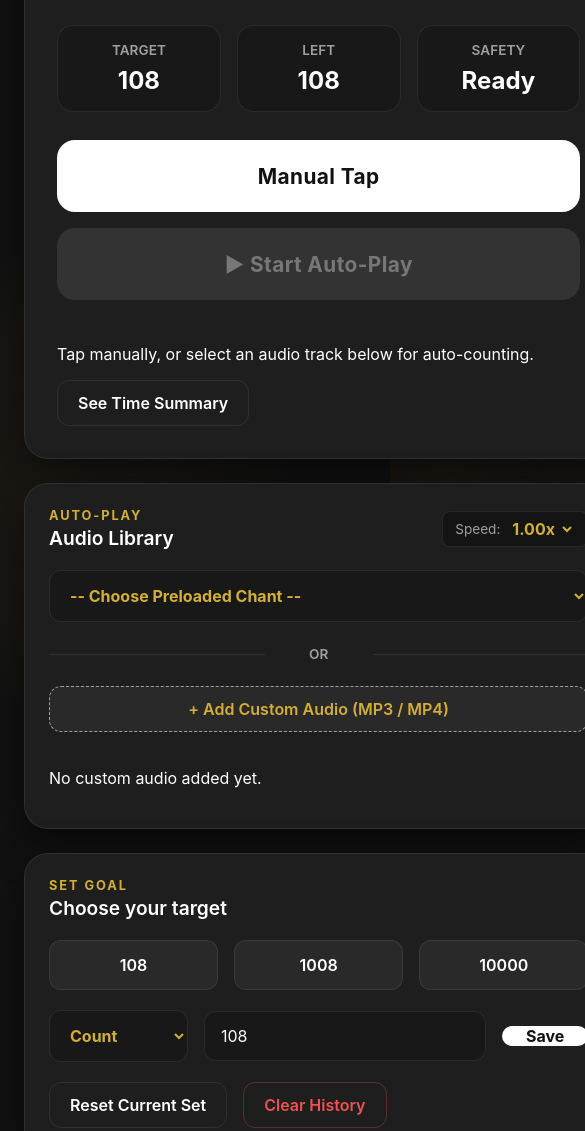
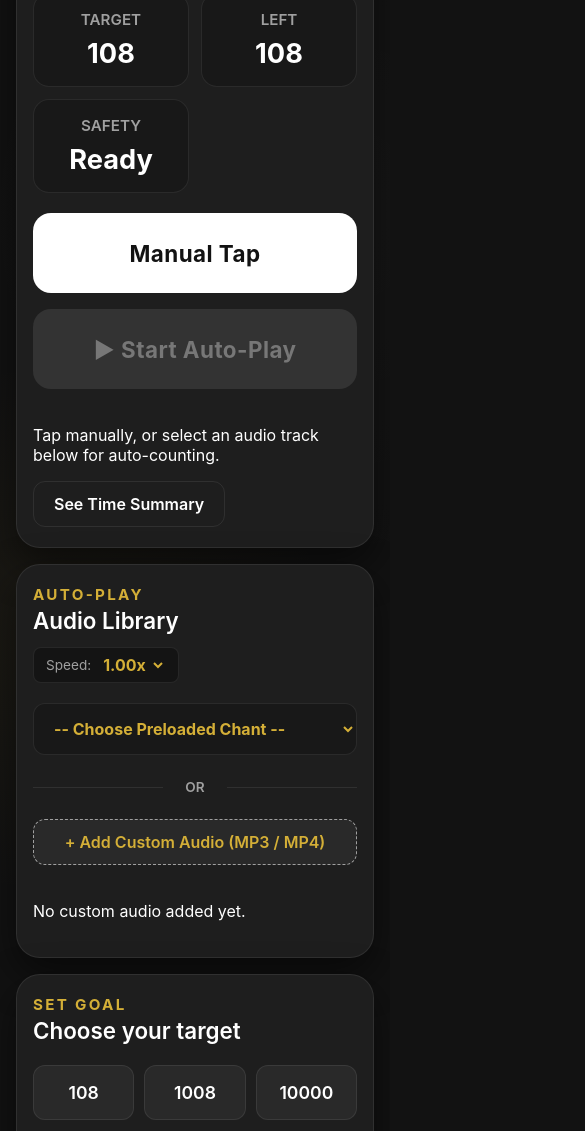
Before and after one commit to eduhub0713-creator/manthara-japa, a plain HTML site: page index.html in a window 390 px wide. Shown: the part 405-1536 px from the top of the page, 585 px wide, since content can reach past the window. Drawn offline with Linux system fonts and the light colour scheme.

Commit message:
Update style.css

```diff
--- a/style.css
+++ b/style.css
@@ -556,10 +556,83 @@ h2 {
 }
 
 @media (max-width: 600px) {
+  /* 1. Reduce outer padding to give content more breathing room */
+  .app-shell {
+    padding: 16px;
+    gap: 16px;
+  }
+  .hero-card,
+  .panel-card {
+    padding: 20px 16px;
+    gap: 20px;
+  }
+
+  /* 2. Slightly larger font sizes for mobile readability */
+  .eyebrow {
+    font-size: 0.95rem;
+  }
+  h2 {
+    font-size: 1.4rem;
+  }
+  .stat-card span {
+    font-size: 0.95rem;
+  }
+  .stat-card strong {
+    font-size: 1.7rem;
+  }
+  .audio-item-name {
+    font-size: 1.05rem;
+  }
+  .history-details {
+    font-size: 0.95rem;
+  }
+
+  /* 3. Layout adjustments for natural vertical scrolling */
+  .stats-grid {
+    display: grid;
+    grid-template-columns: 1fr 1fr; /* Forces a neat 2x2 grid instead of wrapping oddly */
+    gap: 12px;
+  }
+
   .action-buttons {
-    grid-template-columns: 1fr;
+    grid-template-columns: 1fr; /* Stack manual and auto-play buttons */
   }
+
+  /* Make main action buttons taller for easier thumb tapping */
+  .tap-btn {
+    min-height: 80px;
+    font-size: 1.4rem;
+  }
+
   .preset-row {
     flex-wrap: wrap;
+    gap: 10px;
+  }
+  .preset-btn {
+    flex: 1 1 calc(33.333% - 10px);
+    padding: 16px 8px;
+    font-size: 1.1rem;
+  }
+
+  /* Stack the target form inputs so they span full width */
+  .input-row {
+    flex-direction: column;
+    align-items: stretch;
+  }
+  .save-btn {
+    padding: 16px;
+    font-size: 1.1rem;
+  }
+
+  /* Give the audio library list more vertical space to scroll */
+  .audio-list {
+    max-height: 280px;
+  }
+
+  /* Stack speed control below title for extra room */
+  .section-header {
+    flex-direction: column;
+    align-items: flex-start;
+    gap: 12px;
   }
 }
```
